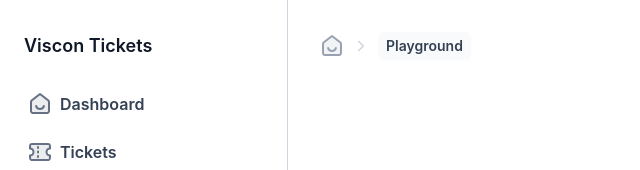
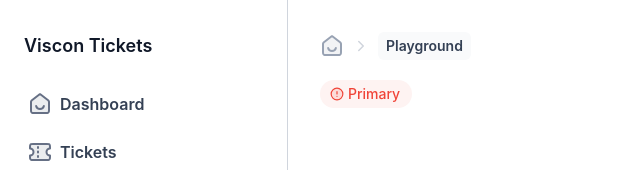
Before and after one commit to lucasprins/viscon-tickets, a React (Create React App) app in the folder client/: page /playground in a window 1280 px wide. Shown: the top 170 px of the page, without its empty margins (0-640 px from the left). Built offline with nearby package versions, Linux system fonts and the light colour scheme.

Commit message:
Added: Badge component

```diff
--- /dev/null
+++ b/client/src/components/atoms/Badge/Badge.tsx
@@ -0,0 +1,47 @@
+import React from "react";
+
+type BadgeProps = {
+    size: "sm" | "md" | "lg";
+    color: "gray" | "primary" | "error" | "success";
+    icon?: JSX.Element;
+    text: string;
+};
+
+export function Badge({ size, color, icon, text }: BadgeProps) {
+    let badgeSizeStyle = "";
+    let badgeColorStyle = "";
+
+    switch (size) {
+        case "sm":
+            badgeSizeStyle = "py-0.5 pl-1.5 pr-2 text-xs";
+            break;
+        case "md":
+            badgeSizeStyle = "py-0.5 pl-2 pr-2.5 text-sm";
+            break;
+        case "lg":
+            badgeSizeStyle = "py-1 pl-2.5 pr-3 text-sm";
+            break;
+    }
+
+    switch (color) {
+        case "gray":
+            badgeColorStyle = "text-gray-700 bg-gray-100";
+            break;
+        case "primary":
+            badgeColorStyle = "text-primary-500 bg-primary-50";
+            break;
+        case "error":
+            badgeColorStyle = "text-error-500 bg-error-50";
+            break;
+        case "success":
+            badgeColorStyle = "text-success-500 bg-success-50";
+            break;
+    }
+
+    return (
+        <div className={`${badgeSizeStyle} ${badgeColorStyle} flex w-min rounded-full font-medium items-center gap-1`}>
+            {icon}
+            <span>{text}</span>
+        </div>
+    );
+}
--- a/client/src/components/pages/Playground/Playground.tsx
+++ b/client/src/components/pages/Playground/Playground.tsx
@@ -1,124 +1,22 @@
-import React from 'react';
-import { Breadcrumbs } from '../../atoms/Breadcrumbs/Breadcrumbs';
-import Layout from '../../organisms/Layout/Layout';
-
+import React from "react";
+import { Badge } from "../../atoms/Badge/Badge";
+import { Breadcrumbs } from "../../atoms/Breadcrumbs/Breadcrumbs";
+import { IconAlert } from "../../atoms/Icons/Icons";
+import Layout from "../../organisms/Layout/Layout";
 
 export function Playground() {
-
     return (
         <div className='flex flex-col md:flex-row dark:bg-dark-800 dark:text-white'>
             <Layout />
             <div className='p-8 flex flex-col gap-y-5'>
-				<Breadcrumbs crumbs={['Playground']} />
+                <Breadcrumbs crumbs={["Playground"]} />
 
-				{/* <PageHeader title="Create a ticket" />
-
-				<Divider />
-
-				<div className='flex gap-x-8'>
-					<text className='text-md font-medium text-gray-700 w-64'>
-						Full Name
-					</text>
-
-					<div className='flex gap-x-6 w-full'>
-						<InputField disabled={true} disabled_value={'John'} type={InputType.ICONLESS} />
-						<InputField disabled={true} disabled_value={'Doe'} type={InputType.ICONLESS} />
-					</div>
-				</div>
-
-				<Divider />
-
-				<div className='flex gap-x-8'>
-					<text className='text-md font-medium text-gray-700 w-64'>
-						Company
-					</text>
-
-					<div className='w-full'>
-						<InputField disabled={true} disabled_value={'Microsoft'} type={InputType.ICON} icon={<IconBuilding size='20' color='stroke-gray-500 dark:stroke-white' fill='' />} />
-					</div>
-				</div>
-
-				<Divider />
-
-				<div className='flex gap-x-8'>
-					<text className='text-md font-medium text-gray-700 w-64'>
-						Phone Number
-					</text>
-
-					<div className='w-full'>
-						<InputField type={InputType.ICON} icon={<IconPhone size='20' color='stroke-gray-500 dark:stroke-white' fill='' />} />
-					</div>
-				</div>
-
-				<Divider />
-
-				<div className='flex gap-x-8'>
-					<text className='text-md font-medium text-gray-700 w-64'>
-						Machine
-					</text>
-
-					<div className='w-full'>
-						<InputField type={InputType.ICONLESS} />
-					</div>
-				</div>
-
-				<Divider />
-
-				<div className='flex gap-x-8'>
-					<div className='flex flex-col'>
-						<text className='text-md font-medium text-gray-700 w-64'>
-							What do you see that is going wrong?
-						</text>
-						<text className='text-md font-normal text-gray-600 w-64'>
-							Please describe carefully what is going wrong and what you are seeing. What is the issue?
-						</text>
-
-					</div>
-
-					<div className='w-full'>
-						<InputTextArea />
-					</div>
-				</div>
-
-				<Divider />
-
-				<div className='flex gap-x-8'>
-					<div className='flex flex-col'>
-						<text className='text-md font-medium text-gray-700 w-64'>
-							What did you try already to fix the problem?
-						</text>
-						<text className='text-md font-normal text-gray-600 w-64'>
-							Have you tried any solutions from the knowledge base yet?
-						</text>
-
-					</div>
-
-					<div className='w-full'>
-						<InputTextArea />
-					</div>
-				</div>
-
-				<Divider /> */}
-
-				{/* <div className='w-72 flex gap-2'>
-					<IconVideo size='24' color='stroke-primary-500 dark:stroke-gray-300' fill='fill-primary-500' />
-				</div>
-				<div className='w-72 flex gap-2 items-center'>
-					<FeaturedIcon type={FeaturedIconType.PRIMARY} size={FeaturedIconSize.SM} icon={<IconVideo size='15' color='stroke-primary-500' fill='fill-primary-500' />} />
-					<FeaturedIcon type={FeaturedIconType.PRIMARY} size={FeaturedIconSize.MD} icon={<IconVideo size='17' color='stroke-primary-500' fill='fill-primary-500' />} />
-					<FeaturedIcon type={FeaturedIconType.PRIMARY} size={FeaturedIconSize.LG} icon={<IconVideo size='21' color='stroke-primary-500' fill='fill-primary-500' />} />
-					<FeaturedIcon type={FeaturedIconType.PRIMARY} size={FeaturedIconSize.XL} icon={<IconVideo size='24' color='stroke-primary-500' fill='fill-primary-500' />} />
-				</div>
-
-				<div className='flex gap-x-2'>
-					<InputField disabled={true} disabled_value={'Microsoft'} type={InputType.ICON} placeholder='First Name' icon={<IconBuilding size='20' color='stroke-gray-500 dark:stroke-white' fill='' />} />
-					<InputField type={InputType.ICONLESS} placeholder='Last Name' />
-				</div>
-
-				<div>
-					<InputTextArea placeholder='Enter some text...' />
-				</div> */}
-
+                <Badge
+                    size='lg'
+                    color='error'
+                    text='Primary'
+                    icon={<IconAlert size='14' fill='fill-error-500' color='stroke-error-500' />}
+                />
             </div>
         </div>
     );
```
Also changed, not shown: 1 other file (tests, documents, lock files or other folders). Lines whose indentation alone changed are shown as unchanged.
